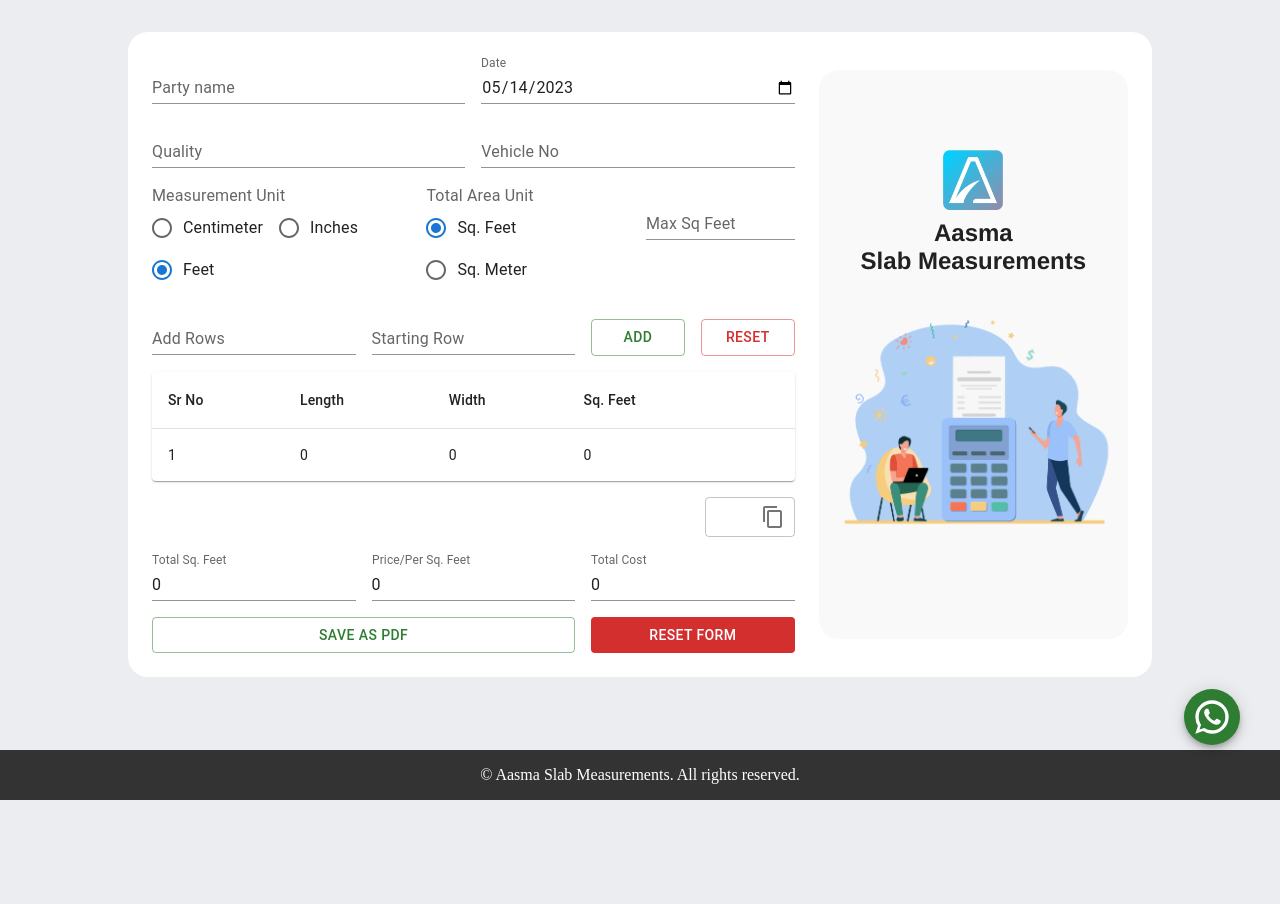
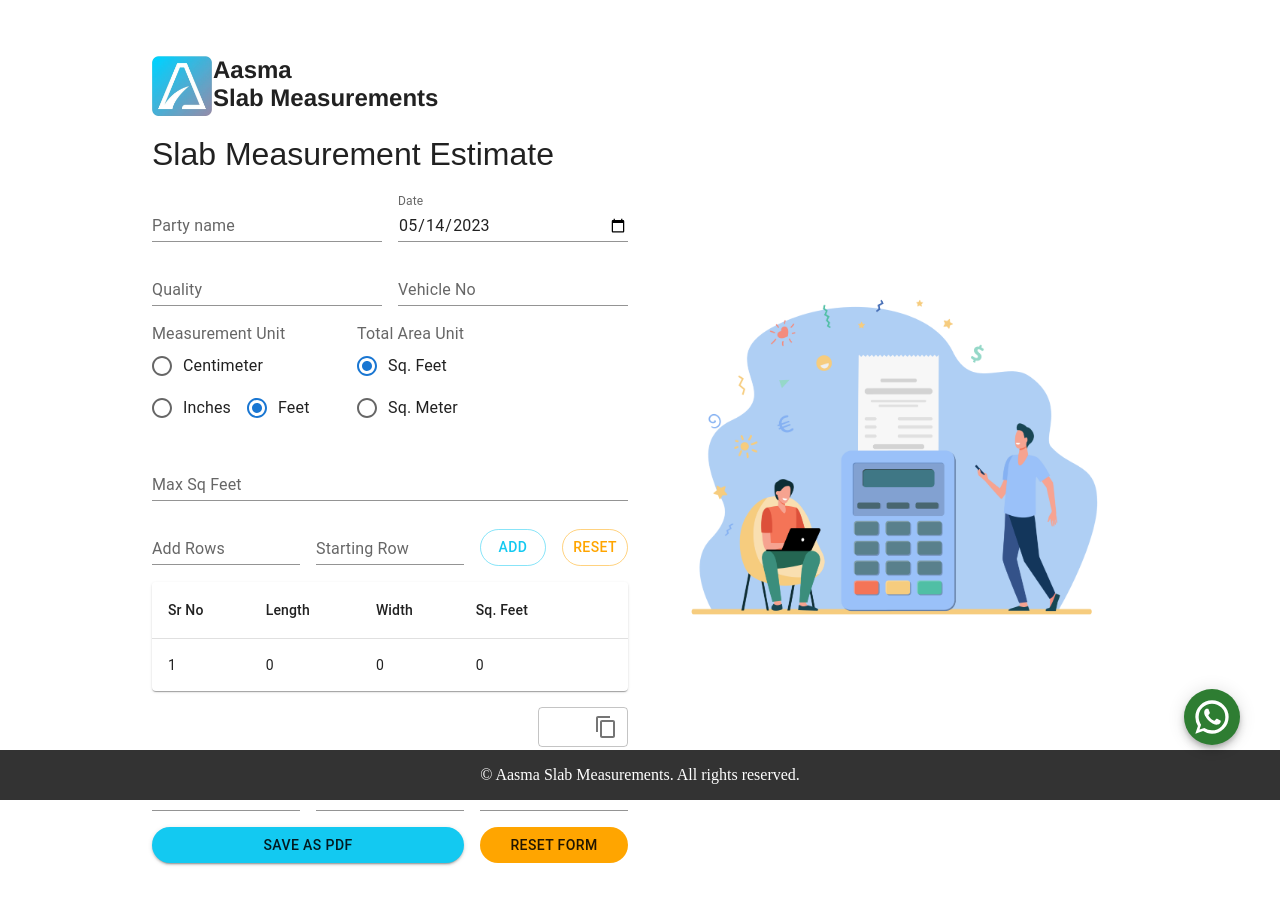
Before and after one commit to cibikumar-mv/Aasma, a React (Vite) app: page / in a window 1280 px wide. Shown: the top 904 px of the page. Before the commit the page ends 800 px from the top, so only its background shows below. Built offline with nearby package versions, Linux system fonts and the light colour scheme; what @react-pdf/renderer would draw is missing.

Commit message:
rounded button, pdf footer and form style

```diff
--- a/src/components/PageLayout/PageLayout.scss
+++ b/src/components/PageLayout/PageLayout.scss
@@ -17,7 +17,7 @@ footer {
 }
 
 :root {
-  background-color: #ecedf0;
+  background-color: #ffffff;
 }
 
 nav {
--- a/src/components/PdfFile.tsx
+++ b/src/components/PdfFile.tsx
@@ -5,8 +5,19 @@ import {
   StyleSheet,
   View,
   Link,
+  Font,
 } from "@react-pdf/renderer";
 import { tableData } from "../pages/Slab/Slab";
+
+Font.register({
+  family: "Roboto Regular",
+  src: "/src/assets/fonts/Roboto-Regular.tff",
+});
+
+Font.register({
+  family: "Roboto Bold",
+  src: "/src/assets/fonts/Roboto-Bold.ttf",
+});
 
 const style = StyleSheet.create({
   body: {
@@ -24,6 +35,12 @@ const style = StyleSheet.create({
     marginTop: 5,
     fontSize: 10,
     textAlign: "justify",
+  },
+  textBold: {
+    marginTop: 5,
+    fontSize: 10,
+    textAlign: "justify",
+    fontFamily: "Roboto Bold",
   },
   header: {
     fontSize: 12,
@@ -62,7 +79,6 @@ const style = StyleSheet.create({
 });
 
 const PdfFile = ({ rowData, invoiceData }: any) => {
-
   return (
     <Document>
       <Page size={"A4"} style={{}}>
@@ -197,6 +213,21 @@ const PdfFile = ({ rowData, invoiceData }: any) => {
           <Text style={style.text}></Text>
           <Text style={style.text}>Net Cost: Rs.{rowData[0].netCost}</Text>
         </View>
+        <View
+          style={{
+            flexDirection: "row",
+            justifyContent: "space-between",
+            marginRight: 50,
+            marginLeft: 50,
+            marginTop: 10,
+          }}
+        >
+          <Text />
+          <Text style={style.textBold}>
+            &copy; 2023 Aasma Slab Measurements. All rights reserved.
+          </Text>
+          <Text />
+        </View>
       </Page>
       {rowData.slice(1).map((row: any) => {
         return (
@@ -303,6 +334,21 @@ const PdfFile = ({ rowData, invoiceData }: any) => {
               <Text style={style.text}></Text>
               <Text style={style.text}>Net Cost: Rs.{row.netCost}</Text>
             </View>
+            <View
+              style={{
+                flexDirection: "row",
+                justifyContent: "space-between",
+                marginRight: 50,
+                marginLeft: 50,
+                marginTop: 35,
+              }}
+            >
+              <Text />
+              <Text style={style.textBold}>
+                © 2023 Aasma Slab Measurements. All rights reserved.
+              </Text>
+              <Text />
+            </View>
           </Page>
         );
       })}
--- a/src/pages/Slab/Slab.tsx
+++ b/src/pages/Slab/Slab.tsx
@@ -39,10 +39,10 @@ import CloseIcon from "@mui/icons-material/Close";
 const theme = createTheme({
   palette: {
     primary: {
-      main: "#37CB95",
+      main: "#13C9F1",
     },
     secondary: {
-      main: "#DE3C63",
+      main: "#FFA500",
     },
   },
 });
@@ -332,17 +332,17 @@ const Slab = () => {
 
   return (
     <Box
-      sx={{ width: "80%", margin: "auto", paddingBottom: 10, paddingTop: 4 }}
+      sx={{
+        width: "80%",
+        margin: "auto",
+        paddingBottom: 10,
+        paddingTop: 4,
+      }}
     >
       <Paper elevation={0} sx={{ padding: 3, borderRadius: 5 }}>
         <form onSubmit={handleSubmit(onSubmit)}>
-          <Grid
-            container
-            spacing={3}
-            alignContent={"center"}
-            alignItems={"center"}
-          >
-            <Grid item xs={12} lg={8}>
+          <Grid container spacing={3} alignItems={"center"}>
+            <Grid item xs={12} lg={6}>
               <Grid container spacing={2}>
                 <MediaQuery maxWidth={1223}>
                   <Grid item xs={12}>
@@ -370,6 +370,39 @@ const Slab = () => {
                     </Paper>
                   </Grid>
                 </MediaQuery>
+                <Grid item xs={12} sm={1}>
+                  <img
+                    src={logo}
+                    style={{ width: 60, height: 60, margin: 0 }}
+                  />
+                </Grid>
+                <Grid item xs={12} sm={8}>
+                  <h2
+                    style={{
+                      marginLeft: 20,
+                      marginTop: 0,
+                      marginBottom: 5,
+                      fontFamily: "Helvetica",
+                      textAlign: "left",
+                    }}
+                  >
+                    Aasma <br />
+                    Slab Measurements
+                  </h2>
+                </Grid>
+                <Grid item xs={12}>
+                  <h1
+                    style={{
+                      fontFamily: "Arial",
+                      textAlign: "left",
+                      marginBottom: 5,
+                      marginTop: 0,
+                      fontWeight: "normal",
+                    }}
+                  >
+                    Slab Measurement Estimate
+                  </h1>
+                </Grid>
                 <Grid item xs={12} sm={6}>
                   <TextField
                     id="partyName"
@@ -462,7 +495,7 @@ const Slab = () => {
                     )}
                   ></Controller>
                 </Grid>
-                <Grid item xs={12} sm={3} sx={{ marginTop: 1 }}>
+                <Grid item xs={12} sx={{ marginTop: 1 }}>
                   <TextField
                     id="maxSqFeet"
                     label={"Max Sq " + watchTotalAreaUnit}
@@ -492,26 +525,30 @@ const Slab = () => {
                   />
                 </Grid>
                 <Grid item xs={12} sm={2}>
+                  <ThemeProvider theme={theme}>
                     <Button
                       variant="outlined"
-                    color="success"
+                      color="primary"
                       onClick={() => handleAddRow(getValues("addRows"))}
-                    style={{ marginTop: "12px" }}
+                      style={{ marginTop: "12px", borderRadius: 20 }}
                       fullWidth
                     >
                       Add
                     </Button>
+                  </ThemeProvider>
                 </Grid>
                 <Grid item xs={12} sm={2}>
+                  <ThemeProvider theme={theme}>
                     <Button
                       variant="outlined"
-                    color="error"
+                      color="secondary"
                       onClick={() => handleAddRow(null)}
-                    style={{ marginTop: "12px" }}
+                      style={{ marginTop: "12px", borderRadius: 20 }}
                       fullWidth
                     >
                       Reset
                     </Button>
+                  </ThemeProvider>
                 </Grid>
                 <Grid item xs={12}>
                   <TableContainer component={Paper} sx={{ maxHeight: 440 }}>
@@ -749,17 +786,20 @@ const Slab = () => {
                   />
                 </Grid>
                 <Grid item xs={12} md={8}>
+                  <ThemeProvider theme={theme}>
                     <Button
                       type="submit"
-                    variant="outlined"
-                    color="success"
+                      variant="contained"
+                      color="primary"
                       fullWidth
                       onClick={() => {
                         handleDownloadPDF(rows.length);
                       }}
+                      style={{ borderRadius: 20 }}
                     >
                       Save as PDF
                     </Button>
+                  </ThemeProvider>
                 </Grid>
                 <Dialog
                   open={showPDF}
@@ -819,23 +859,26 @@ const Slab = () => {
                   </center>
                 </Dialog>
                 <Grid item xs={12} md={4}>
+                  <ThemeProvider theme={theme}>
                     <Button
                       disableElevation
                       variant="contained"
-                    color="error"
+                      color="secondary"
                       fullWidth
                       onClick={() => {
                         reset();
                         handleAddRow(null);
                       }}
+                      style={{ borderRadius: 20 }}
                     >
                       Reset Form
                     </Button>
+                  </ThemeProvider>
                 </Grid>
               </Grid>
             </Grid>
             <MediaQuery minWidth={1224}>
-              <Grid item xs={12} sm={4} marginBottom={0}>
+              <Grid item xs={12} lg={6} marginBottom={0}>
                 <Paper
                   elevation={0}
                   sx={{
@@ -845,20 +888,10 @@ const Slab = () => {
                     paddingBottom: 12,
                     borderRadius: 5,
                     height: "100%",
-                    backgroundColor: "#f9f9fa",
+                    backgroundColor: "#ffffff",
                   }}
                 >
                   <center>
-                    <img src={logo} style={{ width: 60, height: 60 }} />
-                    <h2
-                      style={{
-                        marginTop: "5px",
-                        fontFamily: "Helvetica",
-                      }}
-                    >
-                      Aasma <br />
-                      Slab Measurements
-                    </h2>
                     <img
                       src={invoicePic}
                       style={{ width: "100%", objectFit: "cover" }}
```
Also changed, not shown: src/assets/fonts/Roboto-Bold.ttf (added), src/assets/fonts/Roboto-Regular.ttf (added). Lines whose indentation alone changed are shown as unchanged.
